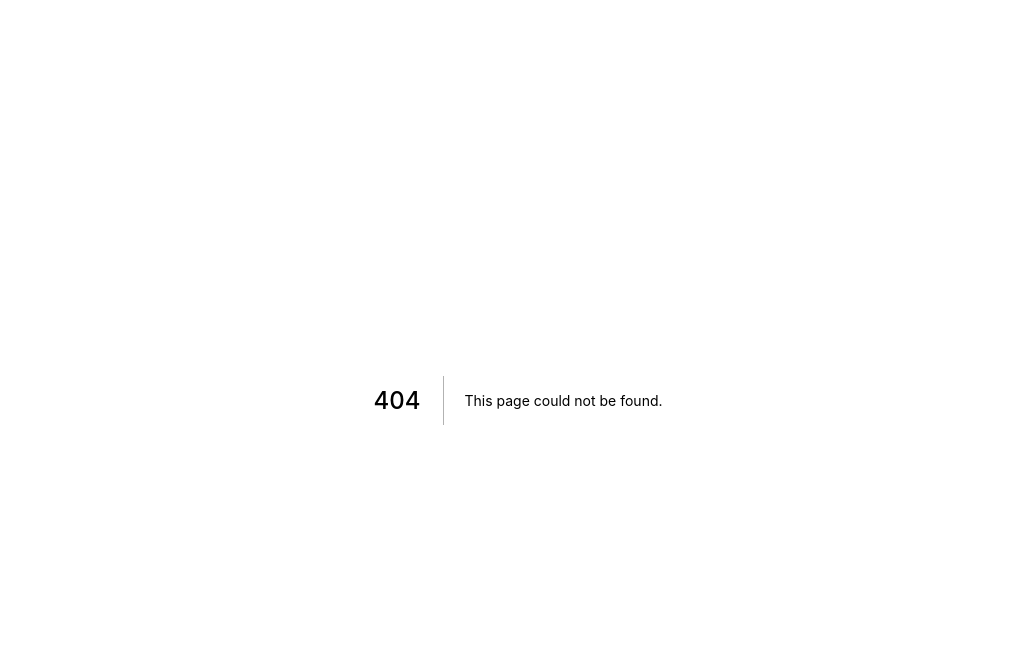
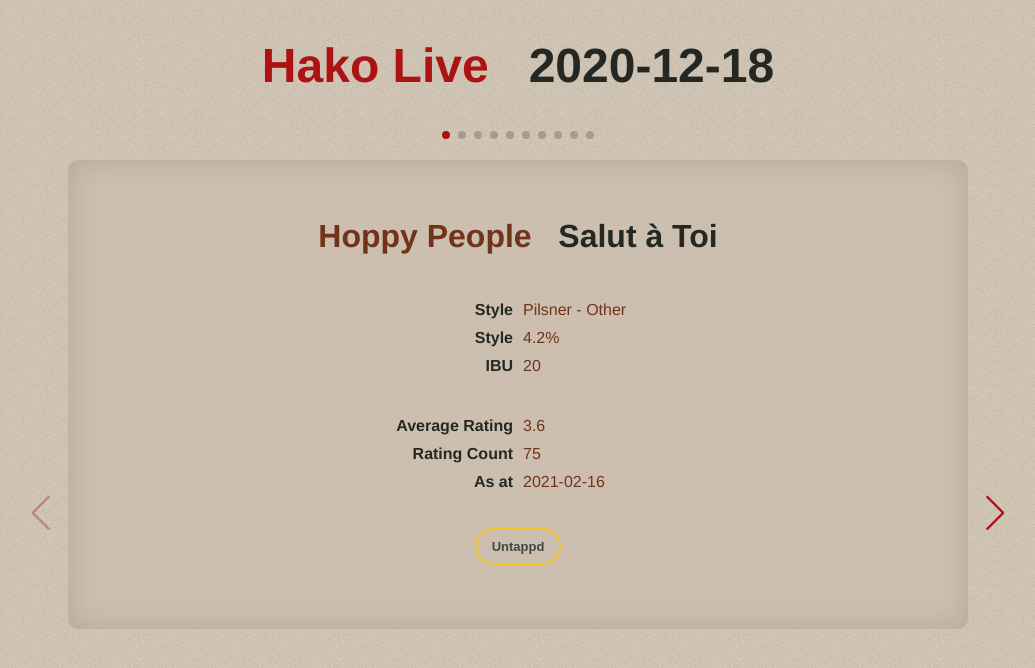
Before and after one commit to mountainash/hakolive, a Next.js app: page /sessions/2021-02-19 in a window 1280 px wide. Before the commit this address had no page. Shown: the top 668 px of the page, without its empty margins (122-1157 px from the left). Built offline with nearby package versions, Linux system fonts and the light colour scheme; a web font is replaced by a local one.

Commit message:
Added Hakodicht@home V beers

```diff
--- a/pages/index.js
+++ b/pages/index.js
@@ -24,6 +24,11 @@ export default function Home() {
             <li>
             <Link href="/sessions/2020-12-18">
               <a><strong>Hakodicht@home IV</strong> <span>Fri, 18 Dec 2020</span></a>
+            </Link>
+            </li>
+            <li>
+            <Link href="/sessions/2021-02-19">
+              <a><strong>Hakodicht@home V</strong> <span>Fri, 19 Feb 2021</span></a>
             </Link>
             </li>
           </ul>
--- /dev/null
+++ b/pages/sessions/2021-02-19.js
@@ -0,0 +1,238 @@
+import Head from 'next/head'
+import Link from 'next/link'
+import Image from 'next/image'
+import styles from '../../styles/Session.module.scss'
+import SwiperCore, { Navigation, Pagination, A11y, Keyboard } from 'swiper'
+import { Swiper, SwiperSlide } from 'swiper/react'
+
+SwiperCore.use([Navigation, Pagination, A11y, Keyboard]);
+
+const Code = (p) => <code className={styles.inlineCode} {...p} />
+
+export default function FirstProst() {
+
+	const sessiondata = [
+		{
+			name: 'Salut à Toi',
+			brand: 'Hoppy People',
+			style: 'Pilsner - Other',
+			alco: 4.2,
+			ibu: 20,
+			rating: {
+				average: 3.6,
+				count: 75,
+				fetched: '2021-02-16'
+			},
+			untappd: 'https://untappd.com/b/hoppy-people-salut-a-toi/3216570'
+		},
+		{
+			name: 'Saison Barrique - 2019',
+			brand: 'Blackwell Brewery',
+			style: 'Farmhouse Ale - Saison',
+			alco: 5.3,
+			rating: {
+				average: 3.82,
+				count: 50,
+				fetched: '2021-02-16'
+			},
+			untappd: 'https://untappd.com/b/blackwell-brewery-saison-barrique-2019/3412621'
+		},
+		{
+			name: 'Pale Ale',
+			brand: 'Blackwell Brewery',
+			description: 'Fruchtiges, britisches Pale Ale gebraut mit Hopfensorten aus Deutschland und der Schweiz',
+			style: 'Pale Ale - English',
+			alco: 5.3,
+			ibu: 30,
+			rating: {
+				average: 3.31,
+				count: 108,
+				fetched: '2021-02-16'
+			},
+			untappd: 'https://untappd.com/b/blackwell-brewery-pale-ale/3766126'
+		},
+		{
+			name: 'Time of the Season',
+			brand: 'BIERlab',
+			description: 'Dry Saison dry-hopped with Ekuanot.',
+			style: 'Farmhouse Ale - Saison',
+			alco: 6.7,
+			ibu: 20,
+			rating: {
+				average: 3.8,
+				count: 13,
+				fetched: '2021-02-16'
+			},
+			untappd: 'https://untappd.com/b/bierlab-time-of-the-season/4093774'
+		},
+		{
+			name: 'Text Me When You Get Home',
+			brand: 'Broken City Brewing',
+			style: 'IPA - Imperial / Double',
+			alco: 9.2,
+			rating: {
+				average: 3.8,
+				count: 35,
+				fetched: '2021-02-16'
+			},
+			untappd: 'https://untappd.com/b/broken-city-brewing-text-me-when-you-get-home/3578150'
+		},
+		{
+			name: 'Killer Queen',
+			brand: 'BIERlab',
+			description: 'Killer Queen is the first collaboration between Zürich Bierlab and Lost Grain. During this 13 hour brewday we mashed twice, extracted maximum aroma from the roasted malts and coffee from Kaffeepur and boiled the wort for a solid 3 hours! To build on the flavours from the brewday we visited La Flor Chocolatier in Binz selecting cacaonibs that was soaked for a week in bourbon before spending 2 weeks in the fermenter. As we were about to serve you the beer in March, Covid-19 hit and have added another few months of maturing time for the kegs!',
+			style: 'Stout - Imperial / Double',
+			alco: 9.5,
+			rating: {
+				average: 4.04,
+				count: 42,
+				fetched: '2021-02-16'
+			},
+			untappd: 'https://untappd.com/b/bierlab-killer-queen/3878163'
+		},
+		{
+			name: '43 Días',
+			brand: 'Broken City Brewing',
+			description: 'Mexican style Lager brewed with pilsner malt, 33% corn and Motueka hops',
+			style: 'Lager - American',
+			alco: 4.8,
+			ibu: 15,
+			rating: {
+				average: 3.4,
+				count: 96,
+				fetched: '2021-02-16'
+			},
+			untappd: 'https://untappd.com/b/broken-city-brewing-43-dias/3263909'
+		},
+		{
+			name: 'I Love Hops #9 - ❤️ Silver Edition',
+			brand: 'Hoppy People',
+			description: 'We loved those hops : Amarillo, Mosaic, Eldorado, Idaho7, Sabro',
+			style: 'IPA - Imperial / Double New England',
+			alco: 8,
+			rating: {
+				average: 4.46,
+				count: 31,
+				fetched: '2021-02-16'
+			},
+			untappd: 'https://untappd.com/b/hoppy-people-i-love-hops-9-silver-edition/4156361'
+		},
+		{
+			name: 'Pornstar',
+			brand: 'Hoppy People',
+			style: 'IPA - American',
+			alco: 6.1,
+			ibu: 42,
+			rating: {
+				average: 3.64,
+				count: 2143,
+				fetched: '2021-02-16'
+			},
+			untappd: 'https://untappd.com/b/hoppy-people-pornstar/917652'
+		},
+		{
+			name: 'M☕kka Wild Ale',
+			brand: 'Blackwell Brewery',
+			description: 'Dunkles Wild Ale mit Kaffee der Rösterei Cafethek Wabern.',
+			style: 'Wild Ale - Other',
+			alco: 6.9,
+			ibu: 35,
+			rating: {
+				average: 3.64,
+				count: 73,
+				fetched: '2021-02-16'
+			},
+			untappd: 'https://untappd.com/b/blackwell-brewery-m-kka-wild-ale/3908020'
+		},
+	];
+
+	const slides = sessiondata.map(function (beer, index) {
+		return <SwiperSlide className={styles.swiperslide} key={`beer${index}`}>
+			<div className={styles.beerinfo}>
+				<h2><span className={styles.brand}>{beer.brand}</span> &nbsp; <span className={styles.name}>{beer.name}</span></h2>
+				{beer.description &&
+					<p className={styles.description}>{beer.description}</p>
+				}
+				<ul>
+					{beer.style &&
+						<li>
+							<strong>Style</strong>
+							<span>{beer.style}</span>
+						</li>
+					}
+					{beer.alco &&
+						<li>
+							<strong>Style</strong>
+							<span>{beer.alco}%</span>
+						</li>
+					}
+					{beer.ibu &&
+						<li>
+							<strong>IBU</strong>
+							<span>{beer.ibu}</span>
+						</li>
+					}
+				</ul>
+				{beer.rating &&
+					<ul>
+						<li>
+							<strong>Average Rating</strong>
+							<span>{beer.rating.average}</span>
+						</li>
+						<li>
+							<strong>Rating Count</strong>
+							<span>{beer.rating.count}</span>
+						</li>
+						<li>
+							<strong>As at</strong>
+							<span>{beer.rating.fetched}</span>
+						</li>
+					</ul>
+				}
+				{beer.untappd &&
+					<p className={styles.untappd}><a href={beer.untappd}>Untappd</a></p>
+				}
+			</div>
+			{beer.image &&
+				<div className={styles.image}>
+					<Image
+						src={beer.image}
+						alt={`Photo of ${beer.name}`}
+						width={200}
+						height={540}
+						layout="responsive"
+					/>
+				</div>
+			}
+		</SwiperSlide>
+	});
+
+	return (
+		<div>
+			<Head>
+				<title>Hako Live - 2020-12-18</title>
+				<link rel="icon" href="/favicon.ico" />
+			</Head>
+			<div className={styles.meta}>
+				<header>
+					<Link href="/">
+						<h1><a>Hako Live</a> &nbsp; <span className={styles.title}>2020-12-18</span></h1>
+					</Link>
+				</header>
+			</div>
+			<main className={styles.main}>
+				<Swiper
+					tag="section"
+					className={styles.swipercontainer}
+					slidesPerView={1}
+					spaceBetween={50}
+					navigation
+					pagination
+					keyboard={{ enabled: true }}
+					>
+						{slides}
+				</Swiper>
+			</main>
+		</div>
+	)
+}
```
